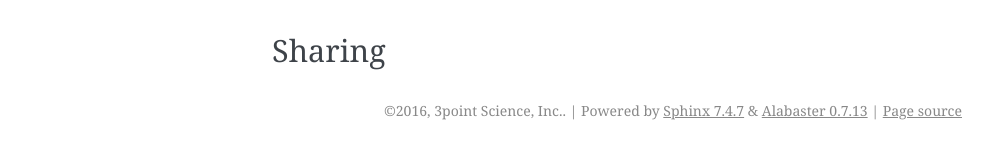
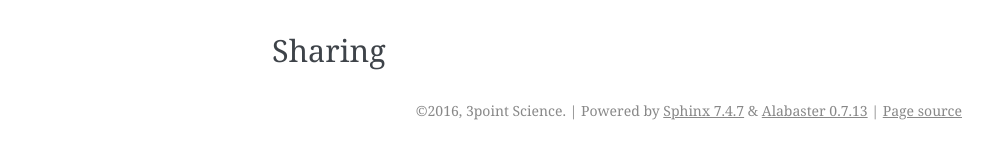
Before and after one commit to Geostatistic/steno3dpy, a Sphinx documentation site: the page built from docs/content/workflow.rst, in a window 1280 px wide. Shown: the part 809-956 px from the top of the page, without its empty margins (148-1140 px from the left). Built offline with Sphinx 7.4.7, drawn with Linux system fonts in a browser that asks for light colours.

Commit message:
Remove inc from 3point Science in docs

```diff
--- a/docs/conf.py
+++ b/docs/conf.py
@@ -54,8 +54,8 @@ master_doc = 'index'
 
 # General information about the project.
 project = u'steno3d'
-copyright = u'2016, 3point Science, Inc.'
-author = u'3point Science, Inc.'
+copyright = u'2016, 3point Science'
+author = u'3point Science'
 
 # The version info for the project you're documenting, acts as replacement for
 # |version| and |release|, also used in various other places throughout the
@@ -244,7 +244,7 @@ latex_elements = {
 #  author, documentclass [howto, manual, or own class]).
 latex_documents = [
     (master_doc, 'steno3d.tex', u'steno3d Documentation',
-     u'3point Science, Inc.', 'manual'),
+     u'3point Science', 'manual'),
 ]
 
 # The name of an image file (relative to this directory) to place at the top of
```
